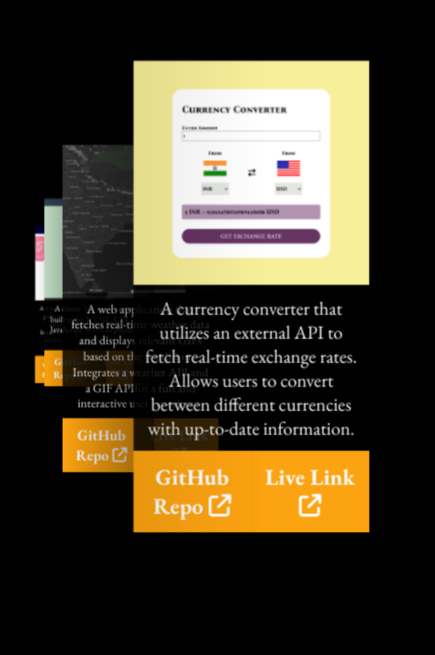
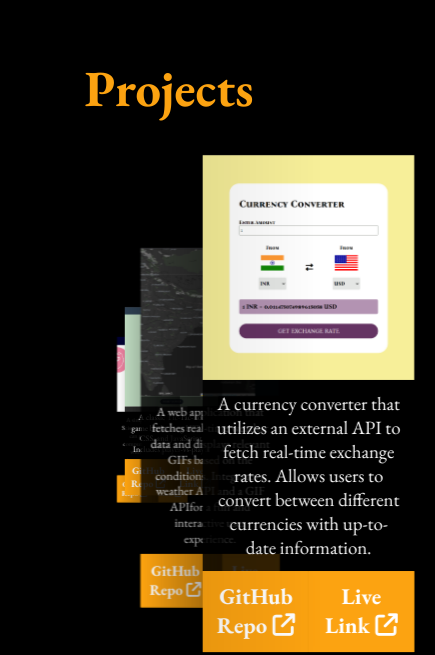
Before and after one commit to nithin6743/PORTFOLIO_WEBSITE, a plain HTML site: page index.html in a window 390 px wide. Shown: the part 2001-2656 px from the top of the page, 435 px wide, since content can reach past the window. Drawn offline with nearby package versions, Linux system fonts and the light colour scheme.

Commit message:
root change

```diff
--- a/index.html
+++ b/index.html
@@ -242,6 +242,7 @@
       <!-- Projects  -->
 
       <section id="PROJECTS">
+        <h1>Projects</h1>
         <div class="swiper mySwiper">
           <div class="swiper-wrapper">
             <div class="swiper-slide">
--- a/styles.css
+++ b/styles.css
@@ -341,6 +341,10 @@ button {
 #PROJECTS {
   margin: 20vh 10vh;
 }
+#PROJECTS h1{
+  color: #fca311;
+}
+
 .swiper {
   margin: 0 20vh;
   display: flex;
@@ -619,7 +623,21 @@ textarea {
   }
 
   /* ---------projects section-------- */
-
+  #PROJECTS {
+    background: rgba(0, 0, 0, 0.8);
+    width: 90%;
+    height: 50%;
+    padding: 0 3vh;
+    border-radius: 2vh;
+  }
+  #PROJECTS h1{
+    color: #fca311;
+    font-size: 6vh;
+    margin-right: 0;
+  }
+  .swiper{
+    margin: 0;
+  }
   .swiper-slide .card {
     display: flex;
     flex-direction: column;
@@ -821,7 +839,19 @@ textarea {
 
   /* ---------projects section-------- */
   #PROJECTS {
-    margin: 0;
+    display: block;
+  }
+  #PROJECTS {
+    background: rgba(0, 0, 0, 0);
+    width: 90%;
+    height: 50%;
+    padding: 0 0;
+  }
+  #PROJECTS h1{
+    color: #fca311;
+    font-size: 6vh;
+    margin-right: 0;
+    text-shadow: #000;
   }
   .swiper {
     margin: 0 10vh;
```
